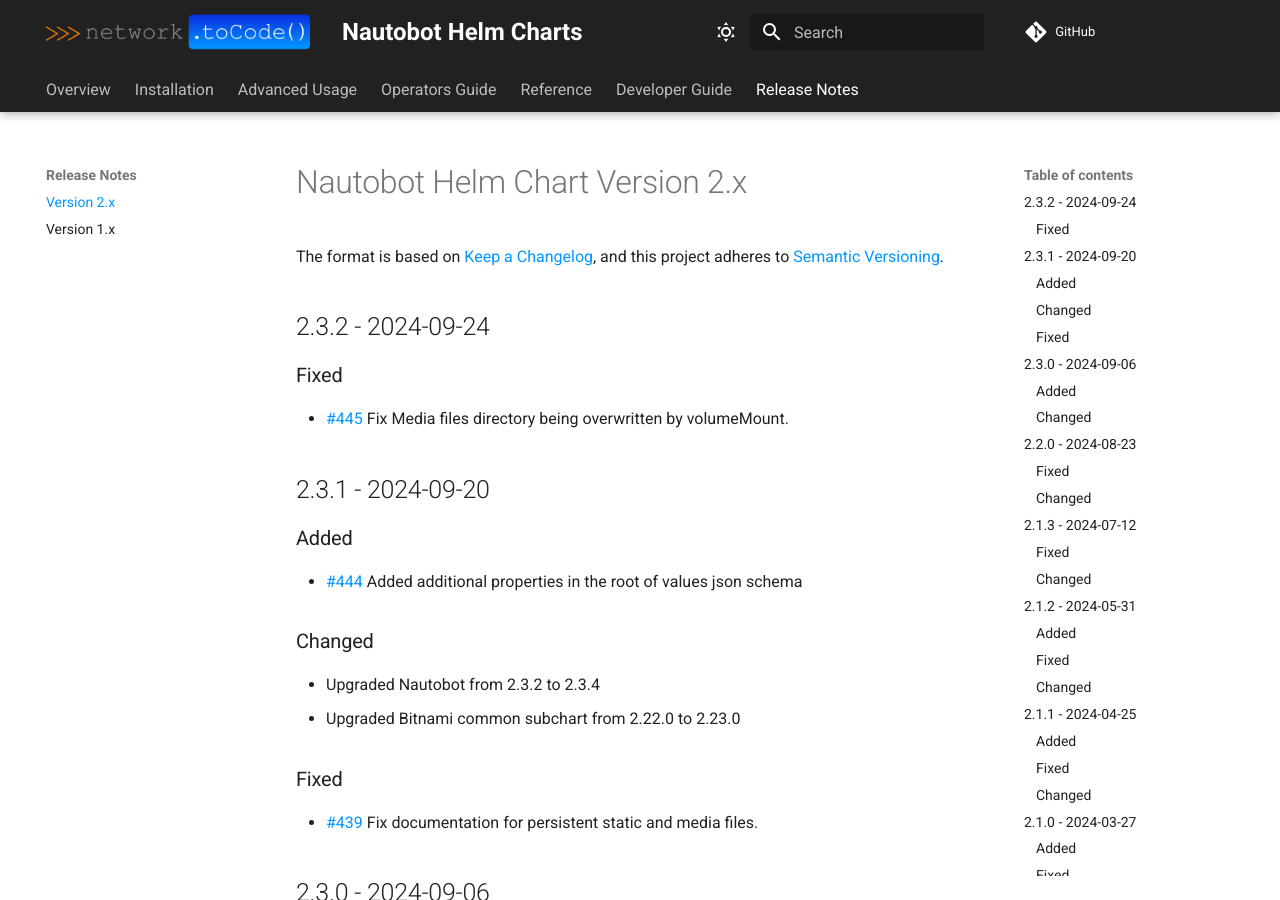
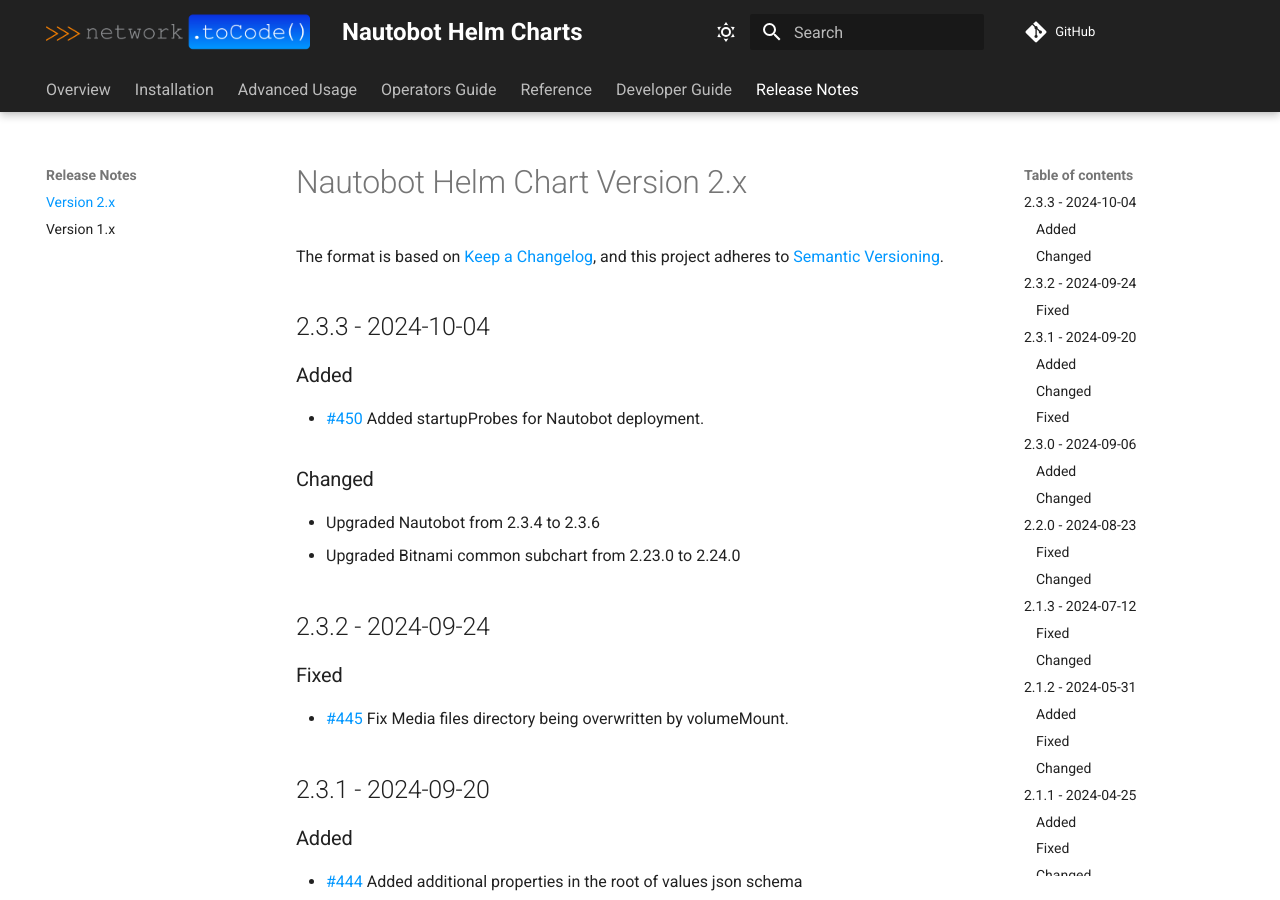
Before and after one commit to nautobot/helm-charts, an MkDocs documentation site: the page built from docs/release-notes/version-2.x.md, in a window 1280 px wide and 900 px high. Built offline with MkDocs 1.6.1 and Material for MkDocs 9.7.7, drawn with Linux system fonts in a browser that asks for light colours; comment, search, counter and statistics services are not loaded.

Commit message:
chore: prepare for release v2.3.3

```diff
--- a/docs/release-notes/version-2.x.md
+++ b/docs/release-notes/version-2.x.md
@@ -2,6 +2,17 @@
 
 The format is based on [Keep a Changelog](https://keepachangelog.com/en/1.0.0/),
 and this project adheres to [Semantic Versioning](https://semver.org/spec/v2.0.0.html).
+
+## 2.3.3 - 2024-10-04
+
+### Added
+
+* [#450](https://github.com/nautobot/helm-charts/pull/450) Added startupProbes for Nautobot deployment.
+
+### Changed
+
+* Upgraded Nautobot from 2.3.4 to 2.3.6
+* Upgraded Bitnami common subchart from 2.23.0 to 2.24.0
 
 ## 2.3.2 - 2024-09-24
 
```
Also changed, not shown: charts/nautobot/README.md (+1 -1 lines), 4 other files.
